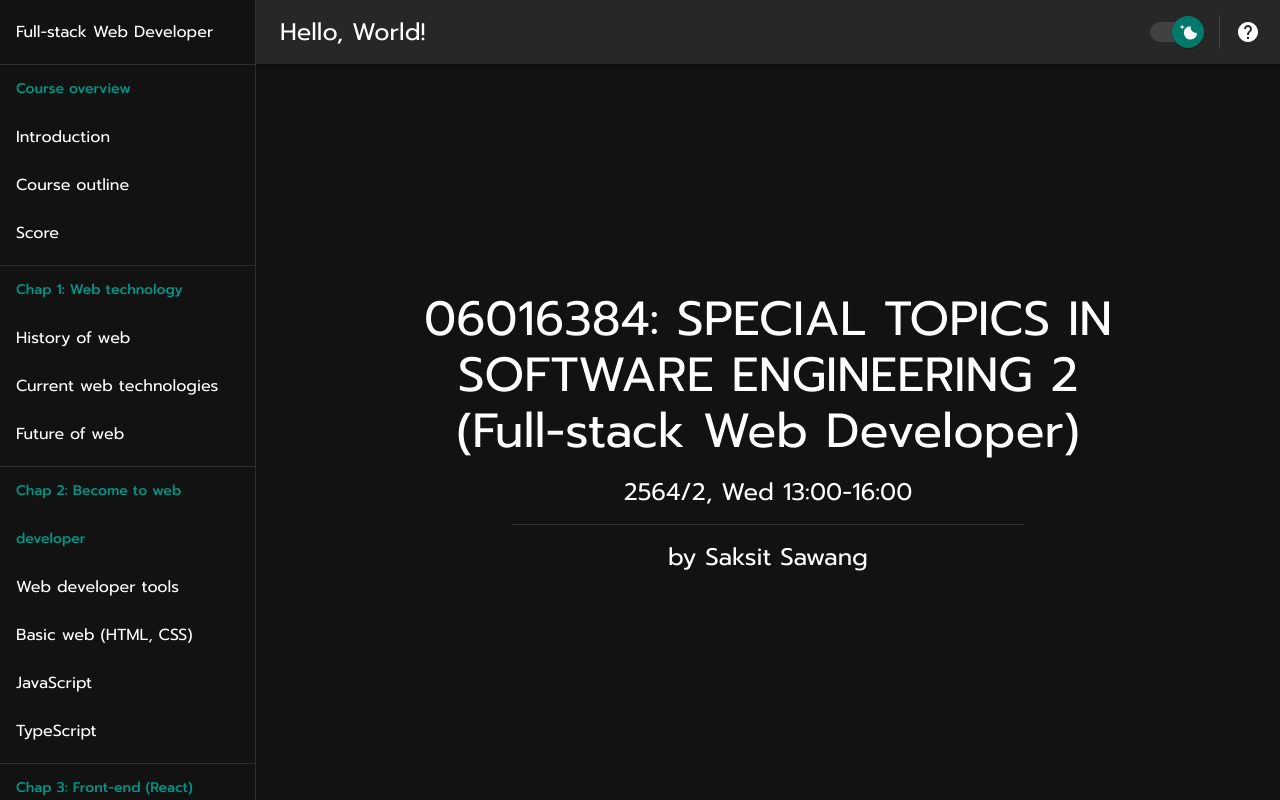
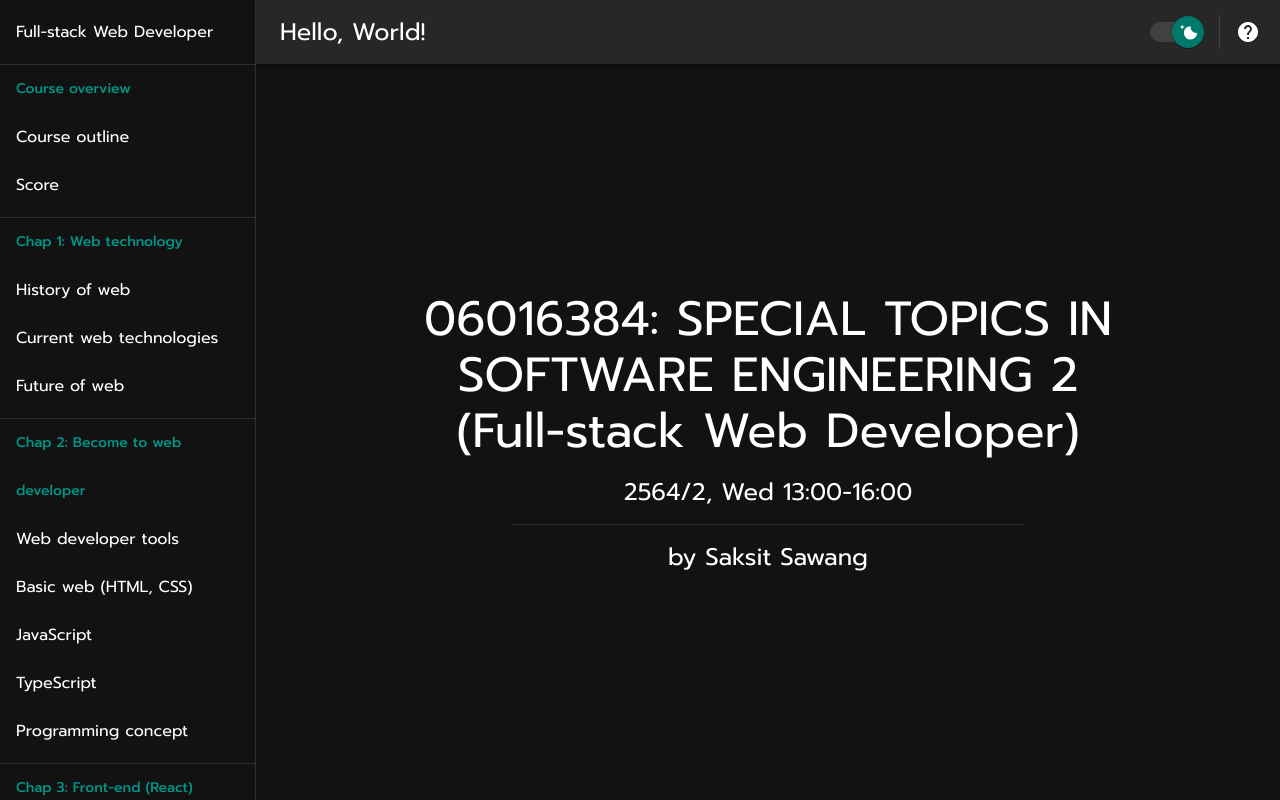
Before and after one commit to iinitz/fawd, a Next.js app: page / in a window 1280 px wide. Built offline with nearby package versions, Linux system fonts and the light colour scheme.

Commit message:
update outline

```diff
--- a/src/components/Page/PageActions.tsx
+++ b/src/components/Page/PageActions.tsx
@@ -52,10 +52,11 @@ export const PageActions: React.FC<IPageActionsProps> = ({ index }: IPageActions
               flexDirection: 'column',
               textTransform: 'none',
               maxWidth: { xs: '45%', sm: '35%' },
+              alignItems: 'flex-start',
             }}
           >
-            <Typography variant="button">&lt;&lt; Back</Typography>
-            <Typography variant="subtitle1">{back.title}</Typography>
+            <Typography variant="subtitle1" color="white">Back</Typography>
+            <Typography variant="subtitle1">&lt;&lt; {back.title}</Typography>
           </Button>
         ) : null}
         <Box flexGrow={1} sx={{ minWidth: { sm: '30%' } }} />
@@ -69,10 +70,11 @@ export const PageActions: React.FC<IPageActionsProps> = ({ index }: IPageActions
               flexDirection: 'column',
               textTransform: 'none',
               maxWidth: { xs: '45%', sm: '35%' },
+              alignItems: 'flex-end',
             }}
           >
-            <Typography variant="button">Next &gt;&gt;</Typography>
-            <Typography variant="subtitle1">{next.title}</Typography>
+            <Typography variant="subtitle1" color="white">Next</Typography>
+            <Typography variant="subtitle1">{next.title} &gt;&gt;</Typography>
           </Button>
         ) : null}
       </Box>
--- a/src/contents.ts
+++ b/src/contents.ts
@@ -9,7 +9,6 @@ export const groups = [
   'project',
 ] as const
 export const slugs = [
-  'introduction',
   'outline',
   'score',
   'web1',
@@ -19,10 +18,14 @@ export const slugs = [
   'html-css',
   'javascript',
   'typescript',
+  'programming-concept',
   'react',
+  'react-concept',
   'component',
-  'props-state',
+  'props',
+  'state',
   'hooks',
+  'context',
   'deploy',
   'graphql',
   'jwt',
@@ -45,7 +48,6 @@ export type Menus = {
 }
 
 export const pages: Pages = {
-  introduction: { title: 'Introduction', group: 'chap0' },
   outline: { title: 'Course outline', group: 'chap0' },
   score: { title: 'Score', group: 'chap0' },
   web1: { title: 'History of web', group: 'chap1' },
@@ -55,13 +57,17 @@ export const pages: Pages = {
   'html-css': { title: 'Basic web (HTML, CSS)', group: 'chap2' },
   javascript: { title: 'JavaScript', group: 'chap2' },
   typescript: { title: 'TypeScript', group: 'chap2' },
+  'programming-concept': { title: 'Programming concept', group: 'chap2' },
   react: { title: 'Basic React', group: 'chap3' },
+  'react-concept': { title: 'React concept', group: 'chap3' },
   component: { title: 'Component', group: 'chap3' },
-  'props-state': { title: 'Props and State', group: 'chap3' },
+  props: { title: 'Props', group: 'chap3' },
+  state: { title: 'State', group: 'chap3' },
   hooks: { title: 'Hooks', group: 'chap3' },
+  context: { title: 'Context', group: 'chap3' },
   deploy: { title: 'Deploy react app', group: 'chap3' },
   graphql: { title: 'Basic GraphQL', group: 'chap4' },
-  jwt: { title: 'JWT', group: 'chap5' },
+  jwt: { title: 'JWT', group: 'chap6' },
   https: { title: 'HTTPS', group: 'chap6' },
   password: { title: 'Encrypt password', group: 'chap6' },
   midterm: { title: 'Midterm', group: 'project' },
@@ -73,7 +79,7 @@ export const menus: Menus = {
   chap2: 'Chap 2: Become to web developer',
   chap3: 'Chap 3: Front-end (React)',
   chap4: 'Chap 4: Back-end (GraphQL)',
-  chap5: 'Chap 5: Authentication',
-  chap6: 'Chap 6: Security',
+  chap5: 'Chap 5: Deploymant',
+  chap6: 'Chap 6: Authentication and Security',
   project: 'Project',
 }
--- a/src/pages/chap0/outline.tsx
+++ b/src/pages/chap0/outline.tsx
@@ -1,4 +1,3 @@
-/* eslint-disable react/no-danger */
 import { GetStaticProps, NextPage } from 'next'
 
 import { Link } from '../../components/@mui/Link'
```
Also changed, not shown: src/pages/chap0/introduction.tsx (deleted, +0 -15 lines), src/pages/chap0/score.tsx (+15 -10 lines).
